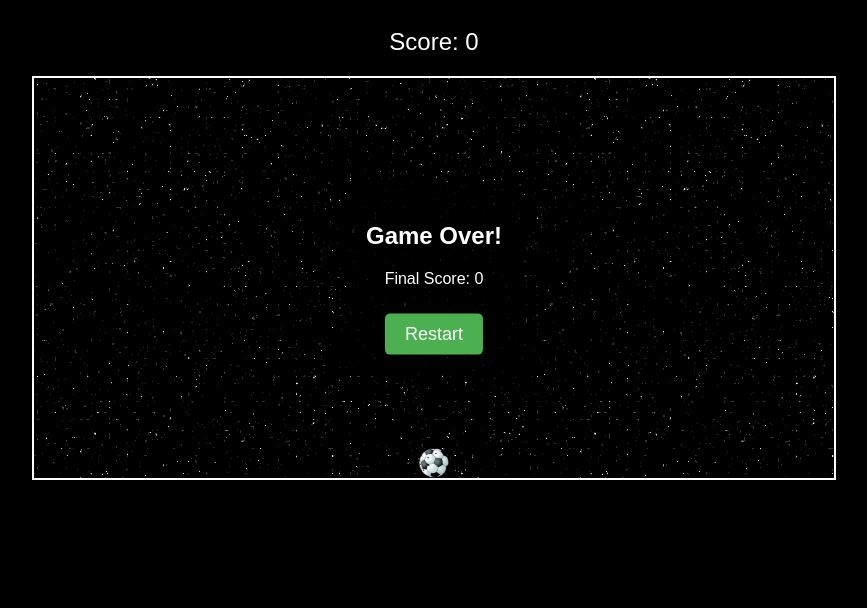
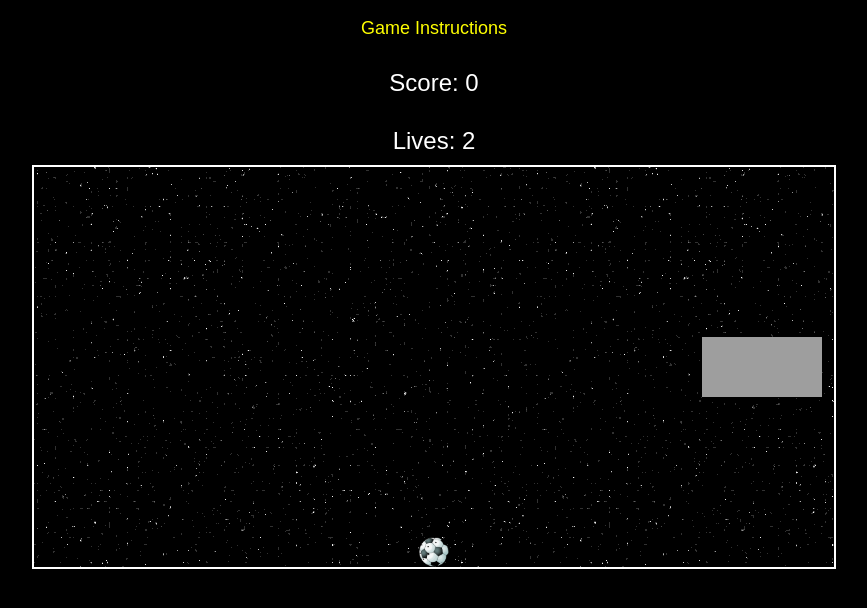
Before and after one commit to venkat-kondepi/fire-ring-and-ball-game, a plain HTML site: page fireball/index.html in a window 1280 px wide. Shown: the whole page, without its empty margins (206-1073 px from the left). Drawn offline with Linux system fonts and the light colour scheme; grey boxes are pictures that could not be loaded.

Commit message:
Added instructions and chances for player

```diff
--- a/fireball/fireball.css
+++ b/fireball/fireball.css
@@ -50,6 +50,12 @@ body {
   margin: 20px 0;
 }
 
+#lives {
+  font-size: 24px;
+  margin: 10px 0;
+}
+
+
 #gameOver {
   display: none;
   position: absolute;
@@ -76,3 +82,15 @@ button {
 button:hover {
   background: #45a049;
 }
+
+#instructionsLink {
+  color: yellow;
+  font-size: 18px;
+  text-decoration: none;
+  margin: 10px;
+  display: block;
+}
+
+#instructionsLink:hover {
+  text-decoration: underline;
+}
--- a/fireball/fireball.js
+++ b/fireball/fireball.js
@@ -1,6 +1,7 @@
 const ball = document.getElementById("ball");
 const fire = document.getElementById("fire");
 const scoreElement = document.getElementById("score");
+const livesElement = document.getElementById("lives");
 const gameOver = document.getElementById("gameOver");
 const finalScoreElement = document.getElementById("finalScore");
 
@@ -10,6 +11,7 @@ let score = 0;
 let isGameOver = false;
 let hasPassed = false;
 let verticalVelocity = 0;
+let lives = 3; // Start with 3 lives
 
 const BALL_SPEED = 5;
 const FIRE_SPEED = 3;
@@ -28,9 +30,16 @@ function updateGame() {
   firePosition -= FIRE_SPEED;
   if (firePosition < -FIRE_SIZE) {
     if (!hasPassed) {
-      endGame();
-      return;
+      // Player missed the fire ring
+      lives--;
+      livesElement.textContent = `Lives: ${lives}`;
+
+      if (lives === 0) {
+        endGame();
+        return;
+      }
     }
+
     firePosition = 800;
     hasPassed = false;
   }
@@ -72,12 +81,14 @@ function endGame() {
 
 function restartGame() {
   score = 0;
+  lives = 3; // Reset lives
   isGameOver = false;
   hasPassed = false;
   ballPosition = 0;
   verticalVelocity = 0;
   firePosition = 800;
   scoreElement.textContent = "Score: 0";
+  livesElement.textContent = "Lives: 3";
   gameOver.style.display = "none";
   ball.style.bottom = "0px";
   fire.style.right = "0px";
--- a/fireball/index.html
+++ b/fireball/index.html
@@ -6,7 +6,9 @@
     <script src="./fireball.js" defer></script>
   </head>
   <body>
+    <a href="instructions.html" id="instructionsLink">Game Instructions</a>
     <div id="score">Score: 0</div>
+    <div id="lives">Lives: 3</div>
     <div id="gameContainer">
       <div id="ball">
         <img src="../assets/MyBall_no_bg.gif" alt="ball" />
--- /dev/null
+++ b/fireball/instructions.html
@@ -0,0 +1,23 @@
+<!DOCTYPE html>
+<html>
+  <head>
+    <title>Game Instructions</title>
+    <link rel="stylesheet" href="fireball.css" />
+  </head>
+  <body>
+    <h1>How to Play</h1>
+    <p>Welcome to the Ball Game! Follow these instructions:</p>
+    <ul>
+      <li>Press the <b>Arrow Up</b> key to make the ball jump.</li>
+      <li>Pass through the fire ring to score points.</li>
+      <li>Avoid missing the fire ring, or you will lose a life.</li>
+      <li>
+        You have <b>3 lives</b>. If you miss the fire ring 3 times, the game
+        will end.
+      </li>
+      <li>Your score increases each time you pass through the ring.</li>
+      <li>Press the <b>Restart</b> button to play again.</li>
+    </ul>
+    <a href="index.html">Back to Game</a>
+  </body>
+</html>
```
